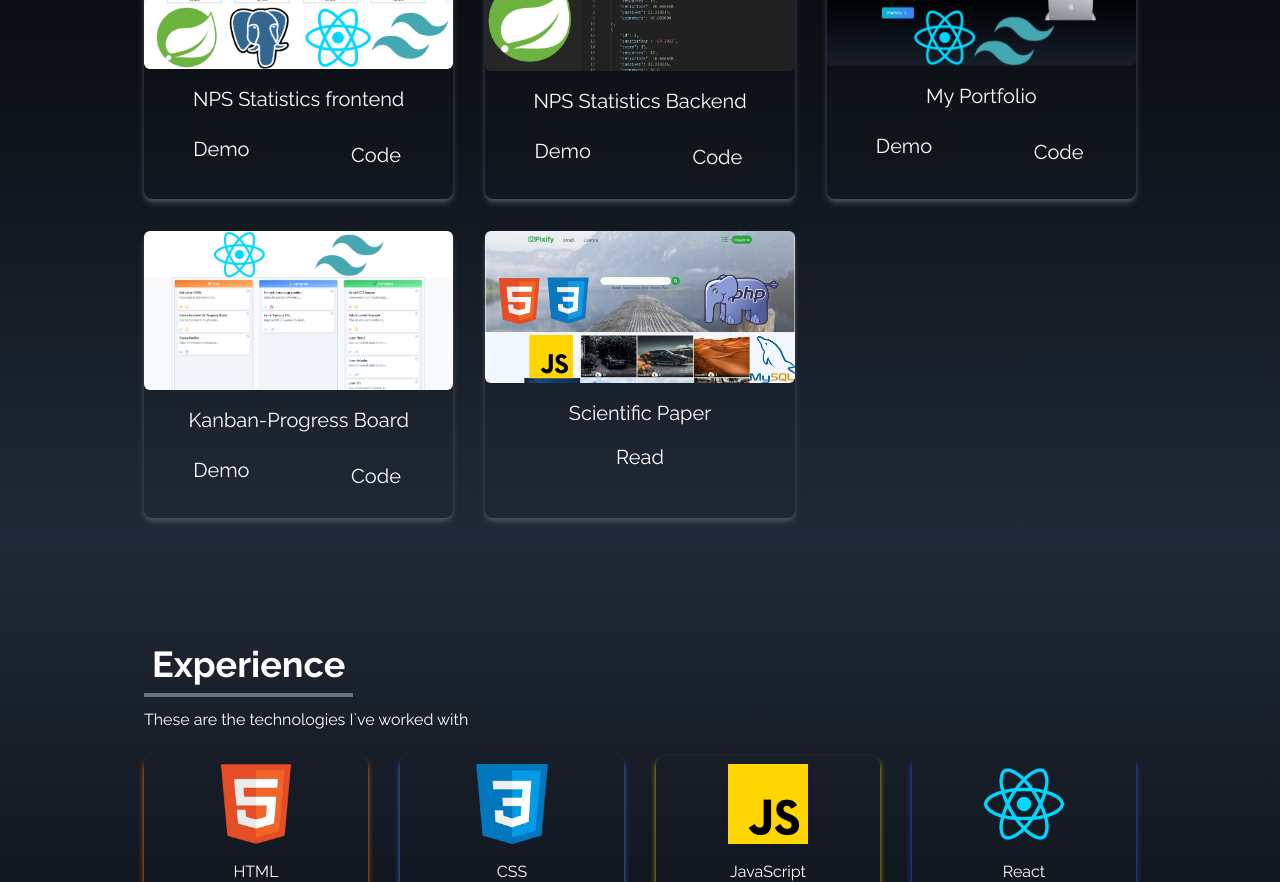
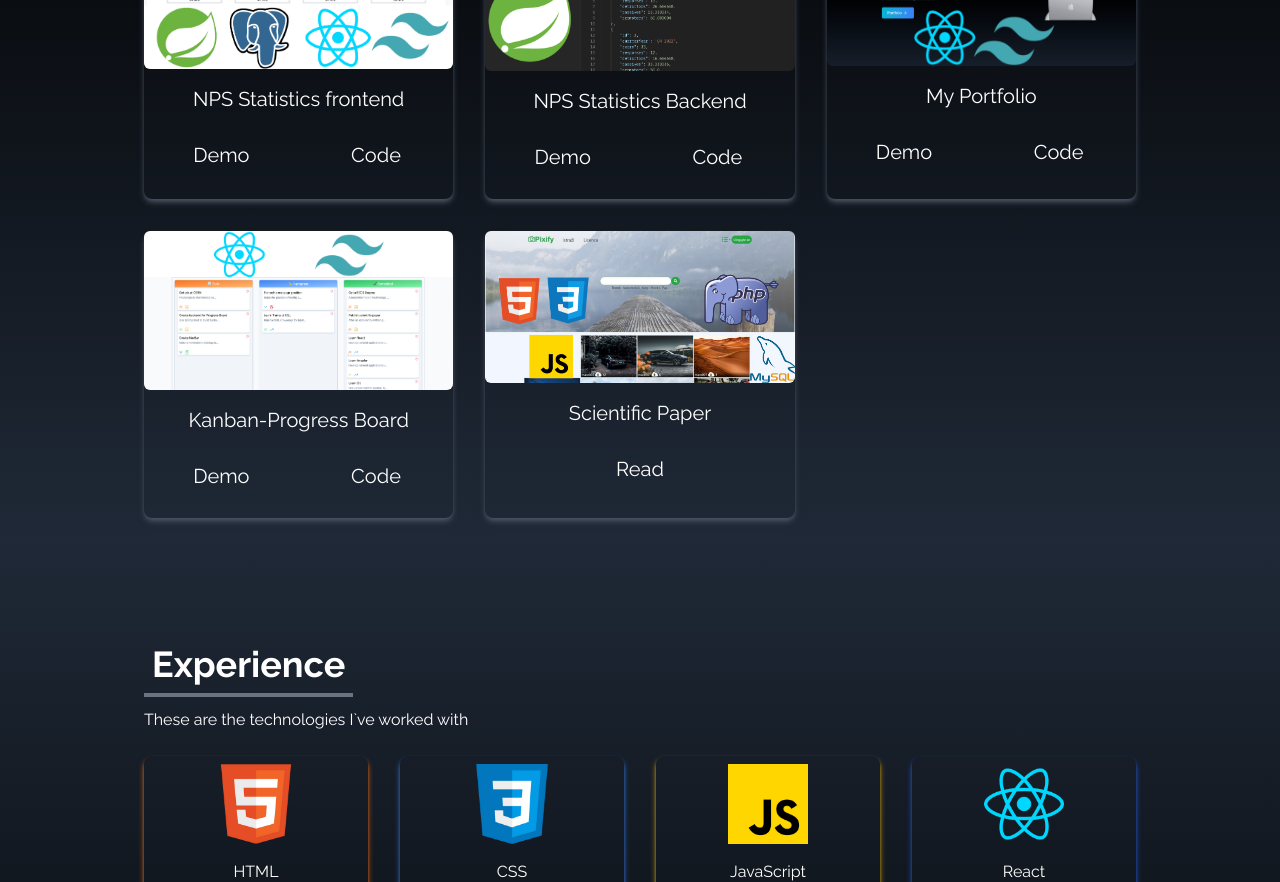
Before and after one commit to marko-codes/react-portfolio, a React (Create React App) app: page / in a window 1280 px wide. Shown: the part 1860-2742 px from the top of the page. Built offline with nearby package versions, Linux system fonts and the light colour scheme.

Commit message:
Fix portfolio
Fixing text position inside a button.

```diff
--- a/src/components/Portfolio.jsx
+++ b/src/components/Portfolio.jsx
@@ -64,9 +64,11 @@ const Portfolio = () => {
 
                 <div key={id} className=' shadow-md shadow-gray-600 rounded-lg'>
                     <img src={src} alt="" className=' rounded-md duration-200 hover:scale-105'/>
-                    <div className='flex items-center justify-center mt-4 text-xl'>{name}</div>
-                    <div className='flex items-center justify-center '>
-                        <button onClick={() => openLink(demolink)} className='w-1/2 px-6 pb-3 m-4 duration-200 hover:scale-105 text-xl'>{id === 5 ? 'Read' : 'Demo'}</button>
+                    <div className='flex flex-col items-center justify-center mt-4 text-xl'>{name}</div>
+                    <div className='flex flex-row items-center justify-center '>
+                        {id === 5 ? <button onClick={() => openLink(demolink)} className='w-1/2 px-6 py-3 m-4 duration-200 hover:scale-105 text-xl'>Read</button> :
+                        <button onClick={() => openLink(demolink)} className='w-1/2 px-6 py-3 m-4 duration-200 hover:scale-105 text-xl'>Demo</button>
+                        }
                         {id === 5 ? <></> : <button onClick={() => openLink(codelink)} className='w-1/2 px-6 py-3 m-4 duration-200 hover:scale-105 text-xl'>Code</button>}
                     </div>
                 </div>
```
